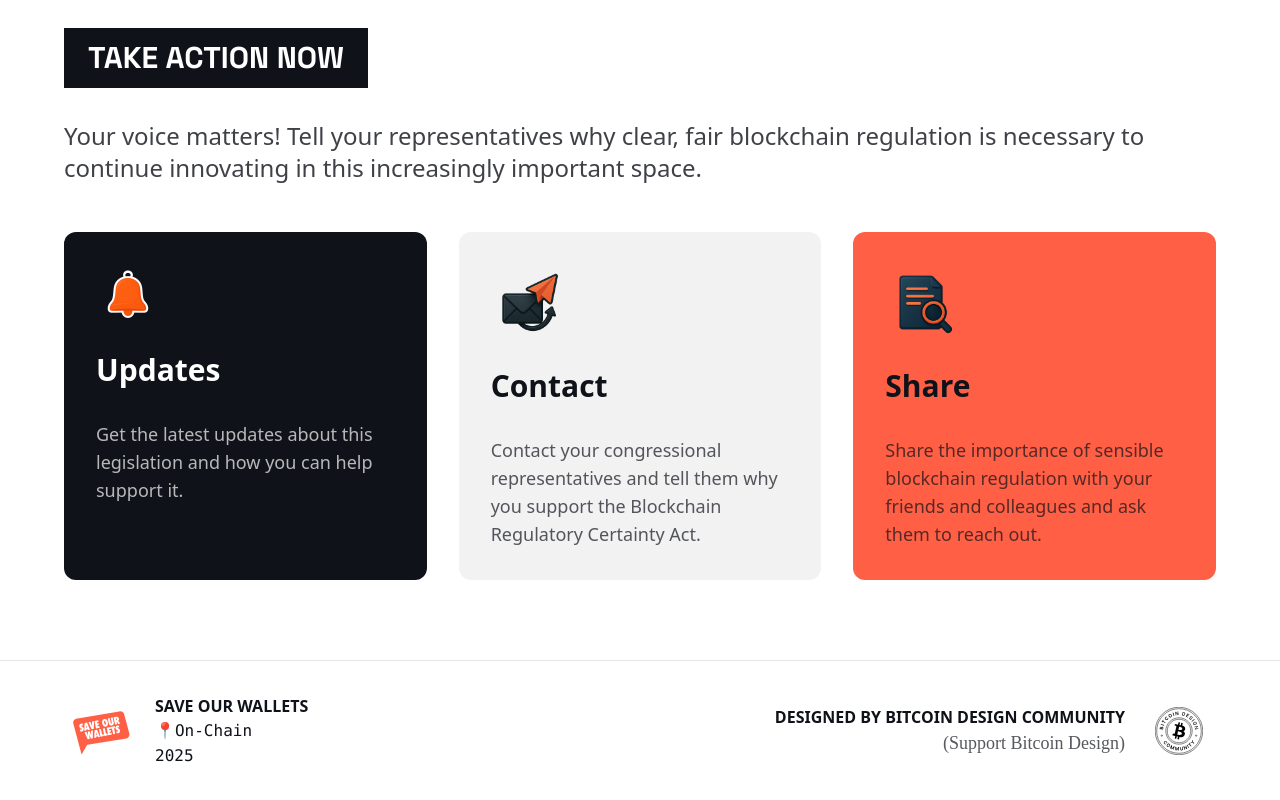
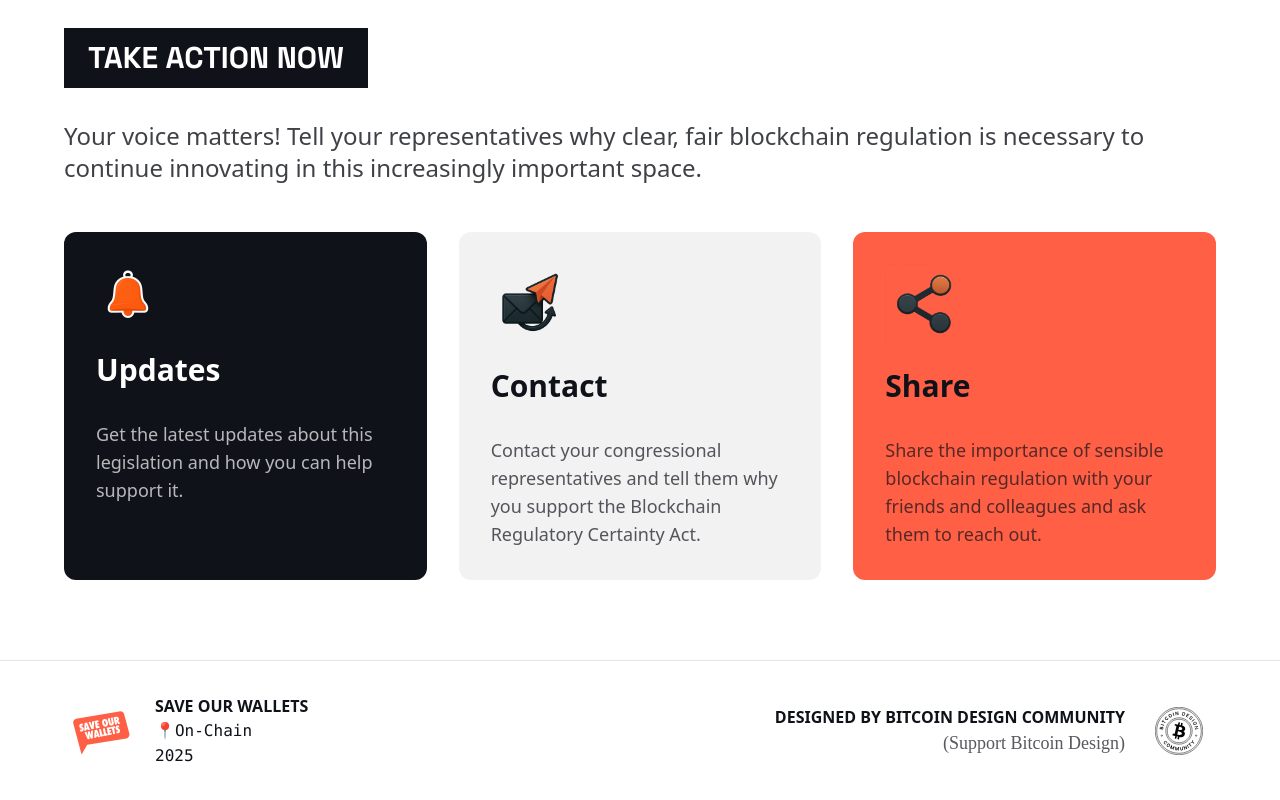
Before and after one commit to swedishfrenchpress/save-our-wallets, a Nuxt app: page / in a window 1280 px wide. Shown: the part 4805-5605 px from the top of the page. Built offline with nearby package versions, Linux system fonts and the light colour scheme.

Commit message:
update share icon.

```diff
--- a/pages/index.vue
+++ b/pages/index.vue
@@ -427,12 +427,12 @@
             </p>
           </div>
 
-          <!-- Facts Card - Coral -->
+          <!-- Share Card - Coral -->
           <div class="bg-coral-500 rounded-xl p-8 flex flex-col group hover:bg-white transition-all duration-300 ease-in-out cursor-pointer">
             <div class="w-20 h-20 mb-6">
               <img
-                src="@/assets/images/facts.png"
-                alt="Facts"
+                src="@/assets/images/share.png"
+                alt="Share"
                 class="w-full h-full object-contain"
               >
             </div>
```
Also changed, not shown: assets/images/share.png (added).
